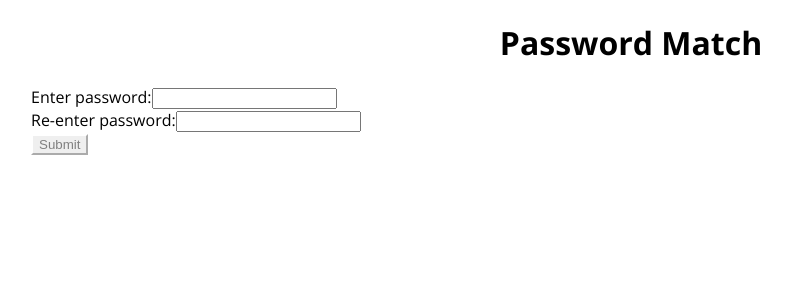
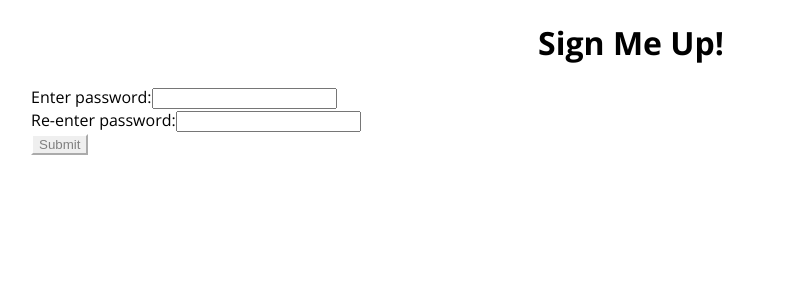
Before and after one commit to MohammedSaayim/Login-Page, a React (Create React App) app: page / in a window 1280 px wide. Shown: the top 300 px of the page, without its empty margins (9-800 px from the left). Built offline with nearby package versions, Linux system fonts and the light colour scheme.

Commit message:
Add wrapper div around content Added wrapper div in App.jsx

```diff
--- a/src/App.jsx
+++ b/src/App.jsx
@@ -4,9 +4,11 @@ import PwdForms from "./PwdForms";
 export default function App() {
   return (
     <div className="App">
-      <h1 className="app-header">Password Match</h1>
-      <div className="app-body">
-        <PwdForms />
+      <div className="content">
+        <h1 className="app-header">Sign Me Up!</h1>
+        <div className="app-body">
+          <PwdForms />
+        </div>
       </div>
     </div>
   );
```
